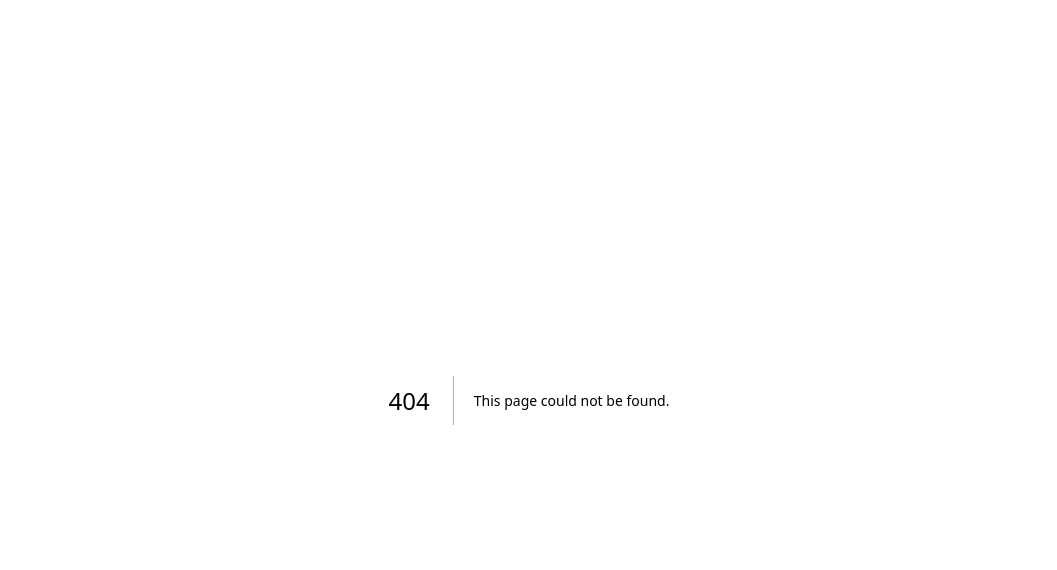
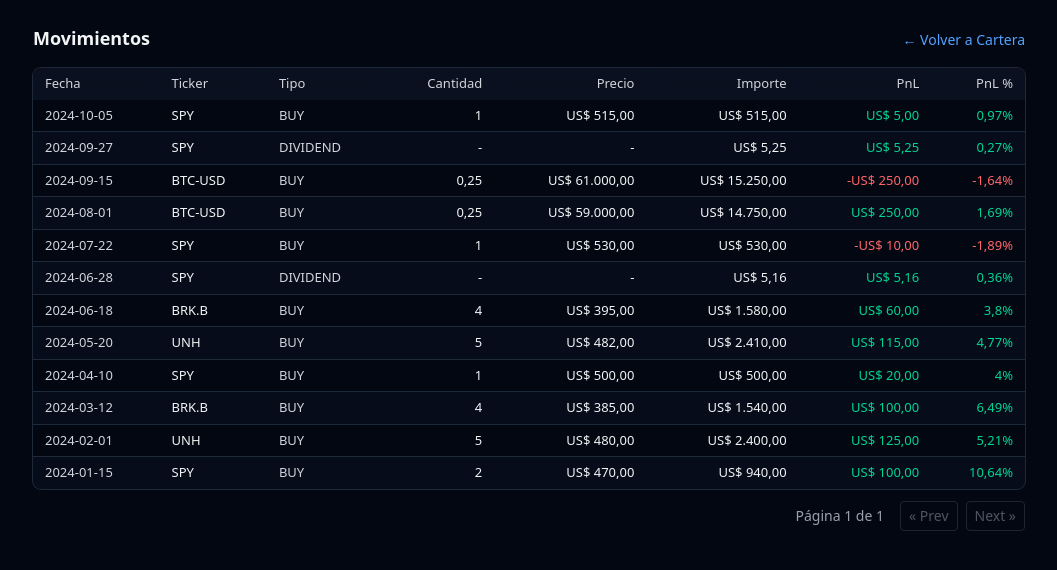
Before and after one commit to rivelinogol/portfolioTracker, a Next.js app: page /movimientos in a window 1280 px wide. Before the commit this address had no page. Shown: the top 570 px of the page, without its empty margins (111-1168 px from the left). Built offline with nearby package versions, Linux system fonts and the light colour scheme.

Commit message:
feat(movimientos): página /movimientos con histórico global (compra/venta/dividendos) + paginación; link desde /cartera

```diff
--- a/src/app/cartera/page.tsx
+++ b/src/app/cartera/page.tsx
@@ -62,7 +62,10 @@
 
   return (
     <main className="mx-auto max-w-5xl px-4 py-6">
-      <h1 className="mb-4 text-lg font-semibold">Cartera</h1>
+      <div className="mb-4 flex items-baseline justify-between">
+        <h1 className="text-lg font-semibold">Cartera</h1>
+        <a href="/movimientos" className="text-blue-400 hover:underline text-sm">Histórico de movimientos →</a>
+      </div>
 
       <div className="overflow-x-auto rounded-lg ring-1 ring-gray-800">
         <table className="table-dense w-full text-[13px]">
--- /dev/null
+++ b/src/app/movimientos/page.tsx
@@ -0,0 +1,152 @@
+import { promises as fs } from 'fs'
+import path from 'path'
+import Link from 'next/link'
+
+type Tx = {
+  ticker: string
+  date: string
+  type: 'buy' | 'sell' | 'dividend'
+  quantity?: number
+  price?: number
+  cash?: number
+  fees?: number
+}
+
+type Transactions = { transactions: Tx[] }
+type Prices = { prices: Record<string, number> }
+type Holding = { ticker: string; currency: string; name: string }
+type Portfolio = { holdings: Holding[] }
+
+async function readJson<T>(...segments: string[]): Promise<T> {
+  const filePath = path.join(process.cwd(), 'public', ...segments)
+  const file = await fs.readFile(filePath, 'utf8')
+  return JSON.parse(file) as T
+}
+
+function fmtQty(n: number) {
+  return n.toLocaleString('es-AR', { maximumFractionDigits: 6 })
+}
+
+function fmtMoney(n: number, currency: string) {
+  return new Intl.NumberFormat('es-AR', { style: 'currency', currency }).format(n)
+}
+
+function cmpDescDate(a: string, b: string) {
+  return a < b ? 1 : a > b ? -1 : 0
+}
+
+export default async function MovimientosPage({ searchParams }: { searchParams?: { p?: string } }) {
+  const [{ transactions }, { prices }, { holdings }] = await Promise.all([
+    readJson<Transactions>('data', 'transactions.json'),
+    readJson<Prices>('data', 'prices.json'),
+    readJson<Portfolio>('data', 'portfolio.json'),
+  ])
+
+  const currencyByTicker = new Map(holdings.map((h) => [h.ticker, h.currency]))
+
+  // Calcular PnL y avgCost por ticker recorriendo en orden ascendente
+  type State = { qty: number; avgCost: number }
+  const state = new Map<string, State>()
+
+  const asc = [...transactions].sort((a, b) => (a.date < b.date ? -1 : 1))
+  const computed = asc.map((t) => {
+    const s = state.get(t.ticker) ?? { qty: 0, avgCost: 0 }
+    const cur = prices[t.ticker] ?? 0
+    let pnl = 0
+    let pct: number | undefined
+    const q = t.quantity ?? 0
+    const p = t.price ?? 0
+    const fees = t.fees ?? 0
+
+    if (t.type === 'buy') {
+      const totalCost = s.avgCost * s.qty + q * p + fees
+      s.qty += q
+      s.avgCost = s.qty > 0 ? totalCost / s.qty : 0
+      pnl = (cur - p) * q
+      pct = p ? (cur - p) / p : 0
+    } else if (t.type === 'sell') {
+      pnl = (p - s.avgCost) * q - fees
+      const denom = s.avgCost * q
+      pct = denom ? pnl / denom : 0
+      s.qty = Math.max(0, s.qty - q)
+    } else {
+      const cash = t.cash ?? 0
+      pnl = cash
+      const base = s.avgCost * s.qty
+      pct = base ? cash / base : undefined
+    }
+
+    state.set(t.ticker, s)
+
+    return {
+      ...t,
+      amount: t.type === 'dividend' ? (t.cash ?? 0) : q * p + (t.type === 'buy' ? fees : -fees),
+      pnl,
+      pct,
+    }
+  })
+
+  // Mostrar más recientes primero
+  const desc = computed.sort((a, b) => cmpDescDate(a.date, b.date))
+
+  const page = Number(searchParams?.p ?? '1') || 1
+  const pageSize = 20
+  const totalPages = Math.max(1, Math.ceil(desc.length / pageSize))
+  const start = (page - 1) * pageSize
+  const view = desc.slice(start, start + pageSize)
+
+  return (
+    <main className="mx-auto max-w-5xl px-4 py-6">
+      <div className="mb-4 flex items-baseline justify-between">
+        <h1 className="text-lg font-semibold">Movimientos</h1>
+        <Link href="/cartera" className="text-blue-400 hover:underline text-sm">← Volver a Cartera</Link>
+      </div>
+
+      <div className="overflow-x-auto rounded-lg ring-1 ring-gray-800">
+        <table className="table-dense w-full text-[13px]">
+          <thead>
+            <tr className="text-left">
+              <th className="sticky top-0 z-10 bg-gray-900/80 backdrop-blur supports-[backdrop-filter]:bg-gray-900/60 font-medium text-gray-300">Fecha</th>
+              <th className="sticky top-0 z-10 bg-gray-900/80 backdrop-blur supports-[backdrop-filter]:bg-gray-900/60 font-medium text-gray-300">Ticker</th>
+              <th className="sticky top-0 z-10 bg-gray-900/80 backdrop-blur supports-[backdrop-filter]:bg-gray-900/60 font-medium text-gray-300">Tipo</th>
+              <th className="sticky top-0 z-10 bg-gray-900/80 backdrop-blur supports-[backdrop-filter]:bg-gray-900/60 font-medium text-gray-300 text-right">Cantidad</th>
+              <th className="sticky top-0 z-10 bg-gray-900/80 backdrop-blur supports-[backdrop-filter]:bg-gray-900/60 font-medium text-gray-300 text-right">Precio</th>
+              <th className="sticky top-0 z-10 bg-gray-900/80 backdrop-blur supports-[backdrop-filter]:bg-gray-900/60 font-medium text-gray-300 text-right">Importe</th>
+              <th className="sticky top-0 z-10 bg-gray-900/80 backdrop-blur supports-[backdrop-filter]:bg-gray-900/60 font-medium text-gray-300 text-right">PnL</th>
+              <th className="sticky top-0 z-10 bg-gray-900/80 backdrop-blur supports-[backdrop-filter]:bg-gray-900/60 font-medium text-gray-300 text-right">PnL %</th>
+            </tr>
+          </thead>
+          <tbody className="divide-y divide-gray-800">
+            {view.map((t, idx) => {
+              const currency = currencyByTicker.get(t.ticker) ?? 'USD'
+              const qty = t.quantity ?? 0
+              const price = t.price ?? 0
+              return (
+                <tr key={`${t.date}-${t.ticker}-${idx}`} className="odd:bg-gray-950 even:bg-gray-900/30 hover:bg-gray-800/50 transition-colors">
+                  <td className="text-gray-300 whitespace-nowrap">{t.date}</td>
+                  <td className="whitespace-nowrap font-medium text-gray-100">
+                    <Link href={`/cartera/${encodeURIComponent(t.ticker)}`} className="hover:underline">{t.ticker}</Link>
+                  </td>
+                  <td className="text-gray-300 uppercase">{t.type}</td>
+                  <td className="[font-variant-numeric:tabular-nums] text-right">{qty ? fmtQty(qty) : '-'}</td>
+                  <td className="[font-variant-numeric:tabular-nums] text-right">{price ? fmtMoney(price, currency) : '-'}</td>
+                  <td className="[font-variant-numeric:tabular-nums] text-right">{fmtMoney(t.amount, currency)}</td>
+                  <td className={`[font-variant-numeric:tabular-nums] text-right ${t.pnl >= 0 ? 'text-emerald-400' : 'text-red-400'}`}>{fmtMoney(t.pnl, currency)}</td>
+                  <td className={`[font-variant-numeric:tabular-nums] text-right ${t.pnl >= 0 ? 'text-emerald-400' : 'text-red-400'}`}>{t.pct === undefined ? '-' : `${(t.pct * 100).toLocaleString('es-AR', { maximumFractionDigits: 2 })}%`}</td>
+                </tr>
+              )
+            })}
+          </tbody>
+        </table>
+      </div>
+
+      <div className="mt-3 flex items-center justify-end gap-2 text-sm text-gray-400">
+        <span> Página {page} de {totalPages} </span>
+        <div className="ml-2 flex gap-2">
+          <Link className={`rounded border border-gray-700 px-2 py-1 ${page <= 1 ? 'pointer-events-none opacity-50' : 'hover:bg-gray-800 text-gray-300'}`} href={`/movimientos?p=${Math.max(1, page - 1)}`}>« Prev</Link>
+          <Link className={`rounded border border-gray-700 px-2 py-1 ${page >= totalPages ? 'pointer-events-none opacity-50' : 'hover:bg-gray-800 text-gray-300'}`} href={`/movimientos?p=${Math.min(totalPages, page + 1)}`}>Next »</Link>
+        </div>
+      </div>
+    </main>
+  )
+}
```
